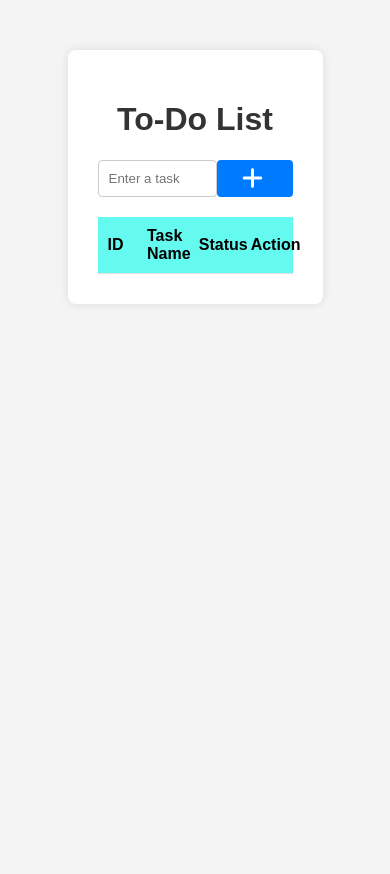
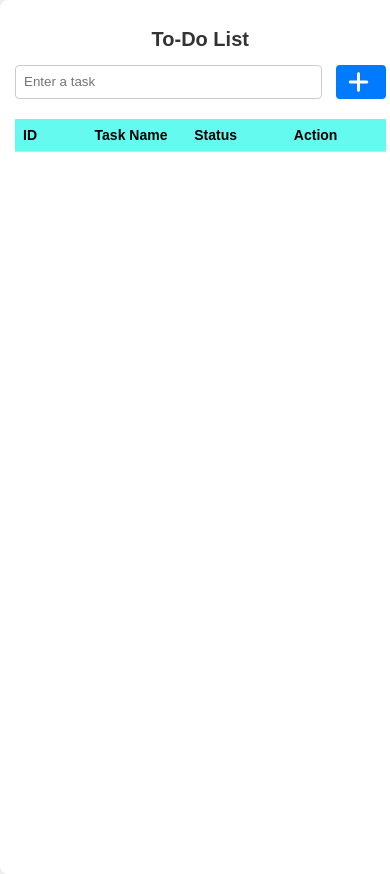
Before and after one commit to RomeloDev/laboratory-2-To-Do_List, a React (Vite) app: page / in a window 390 px wide. Before the commit the page ends 844 px from the top, so only its background shows below. Built offline with nearby package versions, Linux system fonts and the light colour scheme.

Commit message:
Media Queries Added

```diff
--- a/src/style.css
+++ b/src/style.css
@@ -6,7 +6,7 @@ body {
 }
 
 .container {
-  width: 50%;
+  width: 45%;
   margin: 50px auto;
   background: #fff;
   padding: 30px;
@@ -26,7 +26,7 @@ h1 {
 }
 
 input[type="text"] {
-  width: 85.5%;
+  width: 84%;
   padding: 10px;
   border: 1px solid #ccc;
   border-radius: 4px;
@@ -77,7 +77,7 @@ th:nth-child(1), td:nth-child(1) { width: 10%; }  /* ID column */
 }
 
 .done{
-  padding: 5px 10px;
+  padding: 7px 13px;
   border: none;
   background-color: #07d819;
   color: #fff;
@@ -90,7 +90,7 @@ th:nth-child(1), td:nth-child(1) { width: 10%; }  /* ID column */
 }
 
 .deleteBtn{
-  padding: 5px 10px;
+  padding: 7px 13px;
   border: none;
   background-color: #f81717;
   color: #fff;
@@ -209,3 +209,96 @@ th:nth-child(1), td:nth-child(1) { width: 10%; }  /* ID column */
   background-color: #ff3333;
   color: white;
 }
+
+/* For Laptops */
+@media screen and (min-width: 769px) and (max-width: 1024px) {
+  .container{
+    width: 87%;
+  }
+}
+
+/* For Tablets */
+@media screen and (min-width: 481px) and (max-width: 768px) {
+  .container {
+    width: 80%;
+    padding: 20px;
+  }
+
+  input[type="text"] {
+    width: 84%;
+  }
+
+  #addTaskBtn {
+    padding: 5px 15px;
+  }
+
+  .actionColumn {
+    flex-direction: column;
+    gap: 0.5rem;
+  }
+}
+
+/* For mobile devices */
+@media screen and (max-width: 480px) {
+  .container {
+    width: 95%;
+    padding: 15px;
+    margin: 0 auto;
+    height: 100vh;
+  }
+
+  h1 {
+    font-size: 20px;
+  }
+
+  input[type="text"] {
+    width: 78%;
+    padding: 8px;
+  }
+
+  #addTaskBtn {
+    padding: 5px 12px;
+    font-size: 14px;
+  }
+
+  table {
+    font-size: 14px;
+  }
+
+  th, td {
+    padding: 8px;
+  }
+
+  th:nth-child(1), td:nth-child(1) {
+    width: 15%;
+  } /* Adjust ID column width */
+
+  .actionColumn {
+    flex-direction: column;
+    gap: 5px;
+  }
+
+  .done, .deleteBtn {
+    font-size: 14px;
+    padding: 4px 8px;
+  }
+
+  /* Modal adjustments */
+  .modal {
+    width: 90%;
+    padding: 15px;
+  }
+
+  .modal h2 {
+    font-size: 20px;
+  }
+
+  .modal p {
+    font-size: 15px;
+  }
+
+  .modal-buttons button, .modal-delete-buttons button {
+    font-size: 14px;
+    padding: 8px 12px;
+  }
+}
```
